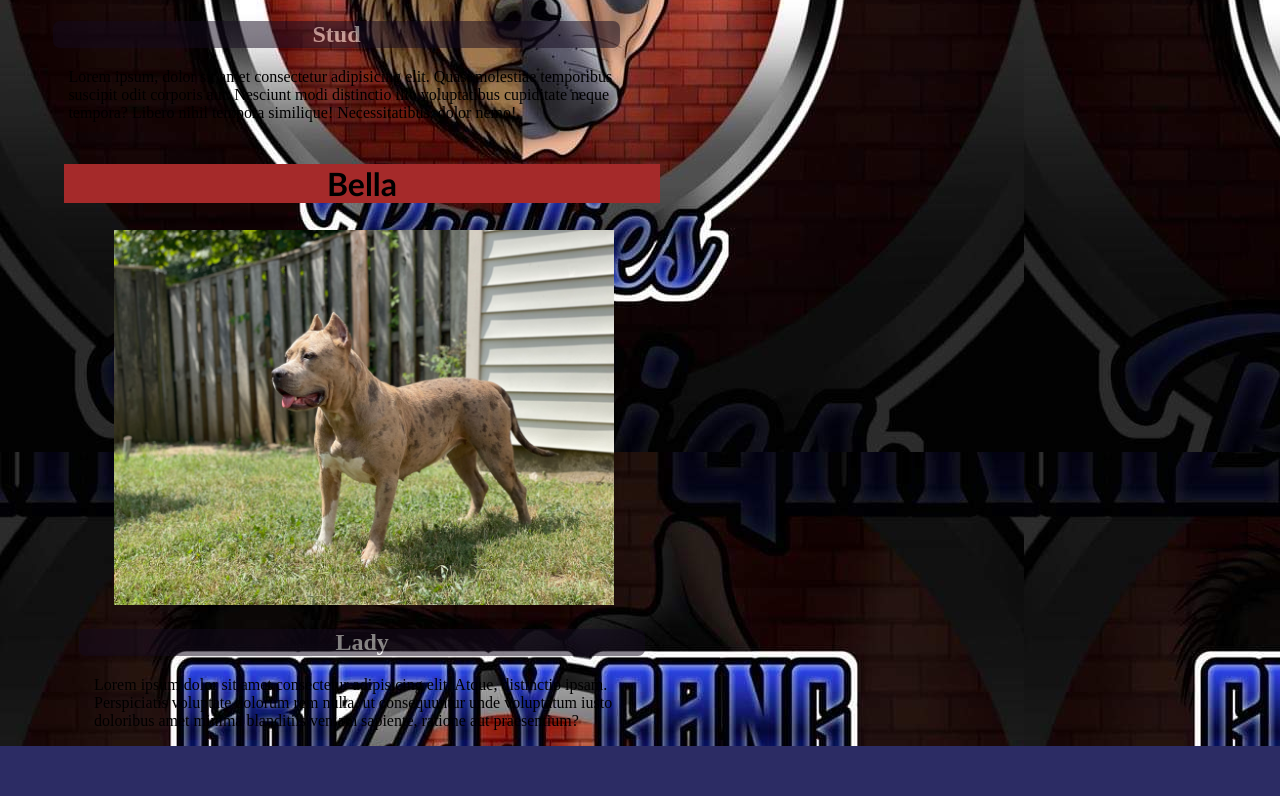
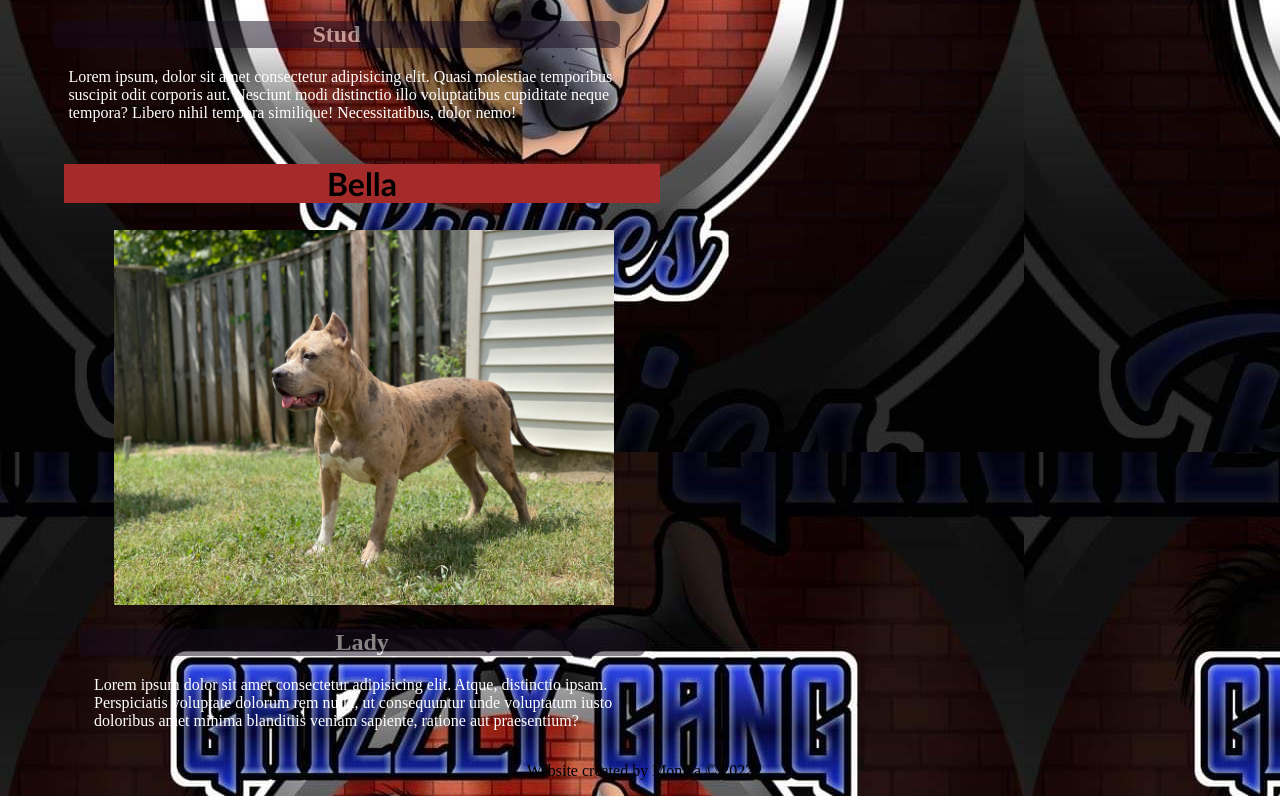
Before and after one commit to Monie-B/Grizzly-Gang-Bullies, a plain HTML site: page index.html in a window 1280 px wide. Shown: the part 572-1368 px from the top of the page. Before the commit the page ends 1318 px from the top, so only its background shows below. Drawn offline with Linux system fonts and the light colour scheme; a script that the page names is missing.

Commit message:
just wanted to add a footer

```diff
--- a/index.html
+++ b/index.html
@@ -29,11 +29,12 @@
                     <p class="bella-p-text">Lorem ipsum dolor sit amet consectetur adipisicing elit. Atque, distinctio ipsam. Perspiciatis voluptate dolorum rem nulla, ut consequuntur unde voluptatum iusto doloribus amet minima blanditiis veniam sapiente, ratione aut praesentium?
             </p>
     </div>
-    <!-- <div>
+    <div>
         <footer class="footer">
-            <p>Lorem ipsum dolor sit amet, consectetur adipisicing elit. Quibusdam sunt excepturi provident dignissimos. Doloribus facilis pariatur deserunt laborum modi enim odit, corporis sit aspernatur consectetur nemo laboriosam velit eveniet voluptatum.
+            <p>
+                Website created by Monica &#169; 2022
             </p>
         </footer>
-    </div> -->
+    </div>
 </body>
 </html>
--- a/style.css
+++ b/style.css
@@ -59,6 +59,7 @@ body {
 
 .gizmo-p-text {
     padding-left: 30px;
+    color: white;
 }
 /* -------- END CSS SECTION FOR GIZMO -------- */
 
@@ -98,6 +99,7 @@ body {
 
 .bella-p-text {
     padding-left: 30px;
+    color: white;
 }
 
 /* -------- END CSS SECTION FOR BELLA -------- */
@@ -110,5 +112,6 @@ body {
 }
 
 .footer {
-    background-color: darkgreen;
+    display: flex;
+    justify-content: center;
 }
```
Also changed, not shown: Grizzly Bullies Site Screenshot.jpg (added), 1 other file.
